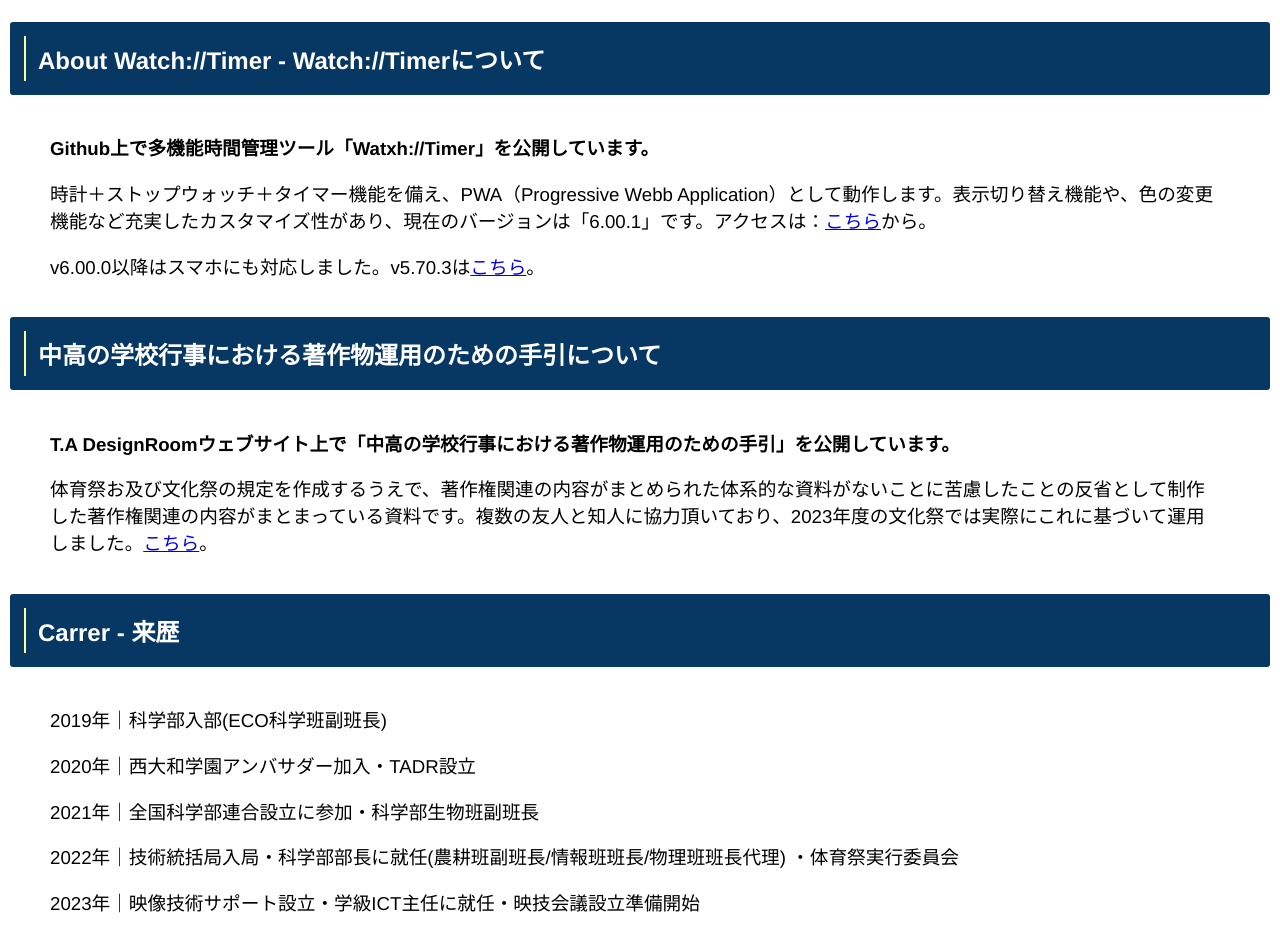
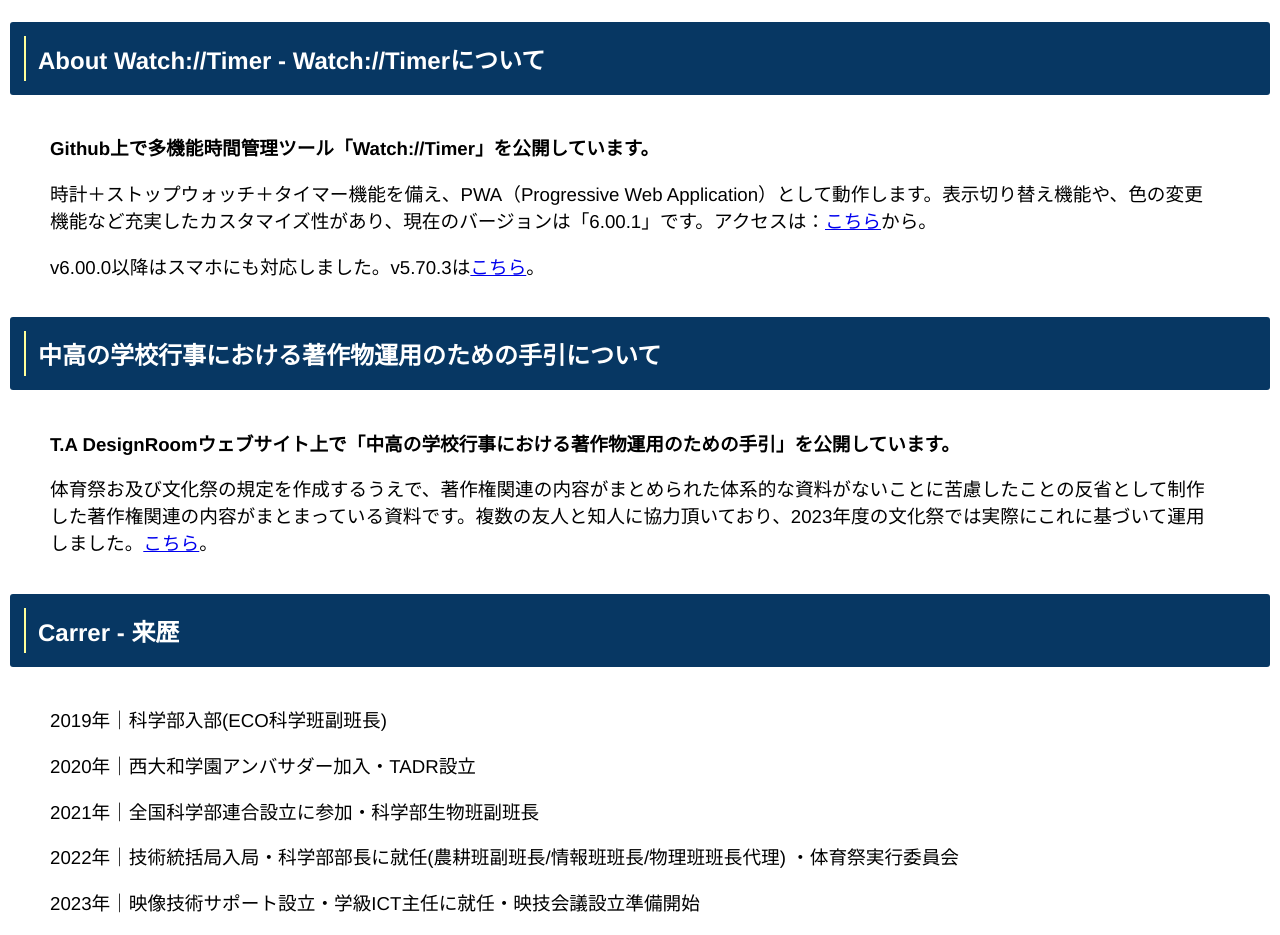
Before and after one commit to Nikonosfive/nikonosfive.github.io, a plain HTML site: page index.html in a window 1280 px wide. Shown: the part 1120-2055 px from the top of the page. Drawn offline with Linux system fonts and the light colour scheme.

Commit message:
Update index.html

```diff
--- a/index.html
+++ b/index.html
@@ -47,8 +47,8 @@
       <p class="pmidashi" id="jump">About Watch://Timer - Watch://Timerについて</p>
     </div>
     <div class="topdiv">
-      <p class="honbun"><b>Github上で多機能時間管理ツール「Watxh://Timer」を公開しています。</b></p>
-      <p class="honbun">時計＋ストップウォッチ＋タイマー機能を備え、PWA（Progressive Webb Application）として動作します。表示切り替え機能や、色の変更機能など充実したカスタマイズ性があり、現在のバージョンは「6.00.1」です。アクセスは：<a href="https://nikonosfive.github.io/dev/watch/6_00_0.html">こちら</a>から。</p>
+      <p class="honbun"><b>Github上で多機能時間管理ツール「Watch://Timer」を公開しています。</b></p>
+      <p class="honbun">時計＋ストップウォッチ＋タイマー機能を備え、PWA（Progressive Web Application）として動作します。表示切り替え機能や、色の変更機能など充実したカスタマイズ性があり、現在のバージョンは「6.00.1」です。アクセスは：<a href="https://nikonosfive.github.io/dev/watch/6_00_0.html">こちら</a>から。</p>
       <p class="honbun">v6.00.0以降はスマホにも対応しました。v5.70.3は<a href="https://nikonosfive.github.io/dev/watch/5_70_3.html">こちら</a>。</p>
     </div>
   </div>
```
